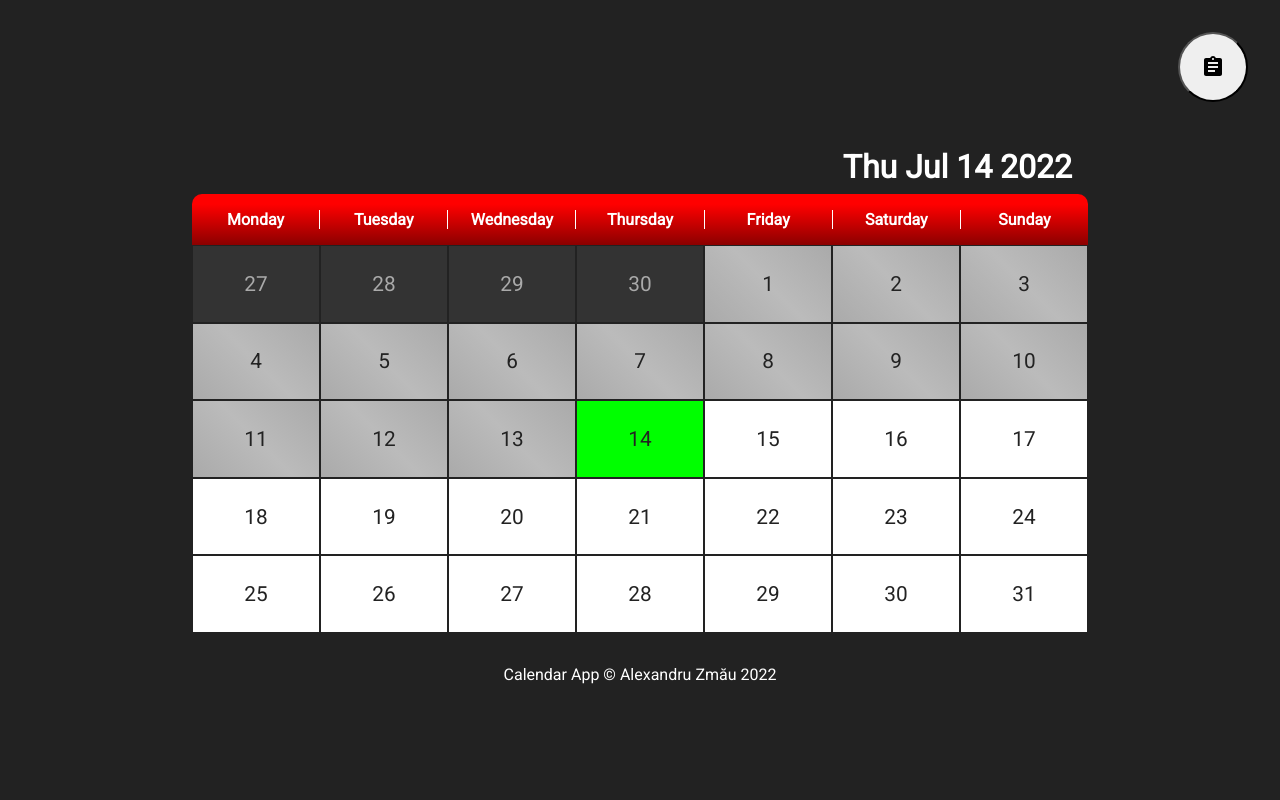
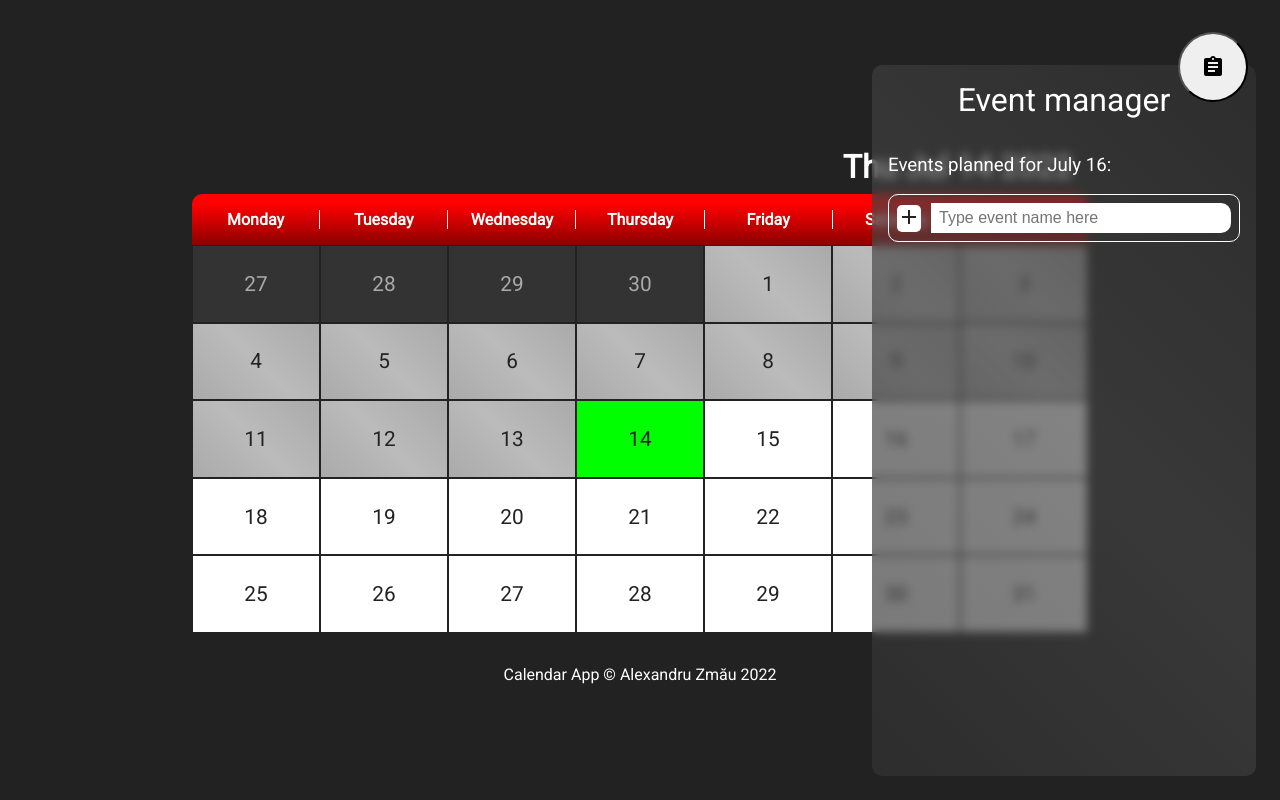
Before and after one commit to ZCAlex77/calendar-app, a React (Create React App) app: page / in a window 1280 px wide. Both pictures are taken after a click on the item "16". Built offline with nearby package versions, Linux system fonts and the light colour scheme.

Commit message:
create redux store, reducers and actions; add functions to create and delete events

```diff
--- a/src/App.js
+++ b/src/App.js
@@ -39,7 +39,7 @@ function App() {
         </ul>
         <ul className={appStyle.days}>
           {
-            generateDayArray(date.getMonth(), date.getDay()).map(day => <Day key={`${day}${Math.floor(Math.random()*1000)}`} num={day} today={today} />)
+            generateDayArray(date.getMonth(), date.getDay()).map(day => <Day key={`${day}${Math.floor(Math.random()*1000)}`} num={day} today={today} setSelectedDay={setSelectedDay} openManager={setManagerOpenState} />)
           }
         </ul>
       </div>
--- a/src/components/Day.js
+++ b/src/components/Day.js
@@ -1,11 +1,17 @@
 import flex from '../styles/flex.module.css';
 import dayStyle from '../styles/day.module.css';
 
-export default function Day({ num, today }){
+export default function Day({ num, today, setSelectedDay, openManager }){
   let dayClass = num < 0?'none':(num < today?'past':(num === today?'current':'future'));
+  const handleClick = () =>{
+    if(num >= today){
+      setSelectedDay(num);
+      openManager(1);
+    }
+  }
 
   return(
-    <li className={`${flex.flexCenter} ${dayStyle.day} ${dayStyle[dayClass]}`}>
+    <li onClick={handleClick} className={`${flex.flexCenter} ${dayStyle.day} ${dayStyle[dayClass]}`}>
       <p>{Math.abs(num) || ''}</p>
     </li>
   )
--- a/src/components/Event.js
+++ b/src/components/Event.js
@@ -1,8 +1,12 @@
 import DeleteIcon from '@mui/icons-material/Delete';
 import flex from '../styles/flex.module.css';
+import { useDispatch } from 'react-redux';
+import { removeEvent } from '../redux/actions';
 
-export default function Event({text}){
+export default function Event({text, eventId}){
+  const dispatch = useDispatch();
+
   return (
-    <li className={flex.flexCenter}>{text}<span><button><DeleteIcon /></button></span></li>
+    <li className={flex.flexCenter}>{text}<span><button onClick={() => dispatch(removeEvent(eventId))}><DeleteIcon /></button></span></li>
   )
 }
--- a/src/components/EventManager.js
+++ b/src/components/EventManager.js
@@ -3,24 +3,31 @@ import flex from '../styles/flex.module.css';
 import Event from '../components/Event';
 import AddIcon from '@mui/icons-material/Add';
 import { useState } from 'react';
+import { useSelector, useDispatch } from 'react-redux';
+import { addEvent } from '../redux/actions';
 
 export default function EventManager({ selectedDay, openState }){
+  const months = ['January', 'February', 'March', 'April', 'May', 'June', 'July', 'August', 'September', 'October', 'November', 'December'];
   const date = new Date(Date.now());
   const [text, setText] = useState('');
+  const dispatch = useDispatch();
+  const eventList = useSelector(state => state);
   date.setDate(selectedDay);
 
   const handleSubmit = (ev) =>{
     ev.preventDefault();
+    let id = `${text[Math.floor(Math.random()*text.length)]}${Math.floor(Math.random()*10000)}`;
+    const newEvent = {id: id, text: text, date: {day: selectedDay, month: date.getMonth()}};
+    dispatch(addEvent(newEvent));
     setText('');
   }
 
   return(
     <div className={`${managerStyle.manager} ${managerStyle[openState]}`}>
       <h1>Event manager</h1>
-      <h3>Events planned for {date.toUTCString().split(' 2')[0]}:</h3>
+      <h3>Events planned for {`${months[date.getMonth()]} ${selectedDay}`}:</h3>
       <ul className={flex.flexColumn}>
-        <Event text="Feed the dog" />
-        <Event text="Sleep" />
+        {eventList.filter(el => el.date.day === selectedDay).map(el => <Event key={Math.floor(Math.random()*10000)} text={el.text} eventId={el.id} />)}
         <li>
           <form onSubmit={handleSubmit} className={`${managerStyle.addEvent} ${flex.flexRow}`}>
             <button><AddIcon /></button>
--- a/src/index.js
+++ b/src/index.js
@@ -1,10 +1,14 @@
 import React from 'react';
 import ReactDOM from 'react-dom/client';
 import App from './App';
+import { Provider } from 'react-redux';
+import store from './redux/store';
 
 const root = ReactDOM.createRoot(document.getElementById('root'));
 root.render(
   <React.StrictMode>
-    <App />
+    <Provider store={store}>
+      <App />
+    </Provider>
   </React.StrictMode>
 );
--- a/src/redux/actionTypes.js
+++ b/src/redux/actionTypes.js
@@ -0,0 +1,2 @@
+export const ADD_EVENT = 'ADD_EVENT';
+export const REMOVE_EVENT = 'REMOVE_EVENT';
--- a/src/redux/actions.js
+++ b/src/redux/actions.js
@@ -0,0 +1,3 @@
+import { ADD_EVENT, REMOVE_EVENT } from './actionTypes';
+export const addEvent = event => ({type: ADD_EVENT, payload: event});
+export const removeEvent = id => ({type: REMOVE_EVENT, payload: id});
--- /dev/null
+++ b/src/redux/reducers/eventReducer.js
@@ -0,0 +1,14 @@
+import { ADD_EVENT, REMOVE_EVENT } from '../actionTypes';
+
+const initialState = [];
+
+export const eventReducer = (state = initialState, action) =>{
+  switch(action.type){
+    case ADD_EVENT:
+      return [...state, action.payload];
+    case REMOVE_EVENT:
+      return state.filter(el => el.id !== action.payload);
+    default:
+      return state;
+  }
+}
--- a/src/redux/store.js
+++ b/src/redux/store.js
@@ -0,0 +1,4 @@
+import { createStore } from 'redux';
+import { eventReducer } from './reducers/eventReducer';
+
+export default createStore(eventReducer);
--- a/src/styles/eventManager.module.css
+++ b/src/styles/eventManager.module.css
@@ -25,9 +25,10 @@
 }
 
 .addEvent input{
-  height: 20px;
+  height: 30px;
   width: 100%;
   font-size: 1rem;
   border-radius: 0 10px 10px 0;
   border: 0;
+  padding: 0 .5rem;
 }
```
